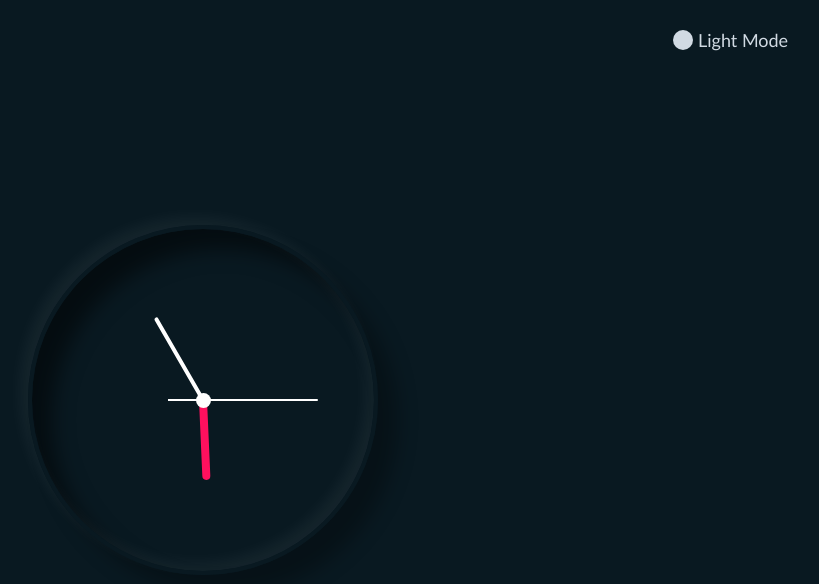
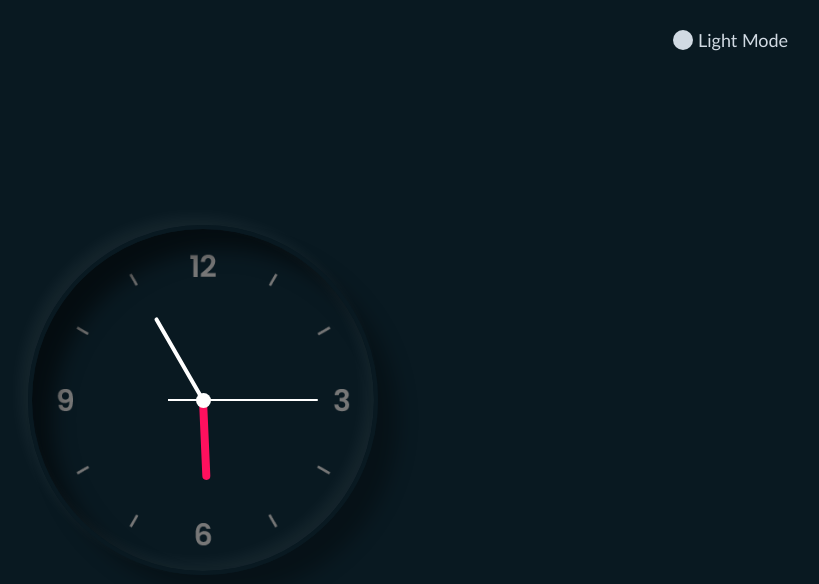
Before and after one commit to khaleelamsha/clock, a plain HTML site: page index.html in a window 1280 px wide. Shown: the whole page, without its empty margins (437-1256 px from the left). Drawn offline with Linux system fonts and the light colour scheme; the site is published under a folder, as on GitHub Pages, so addresses that start at the root find nothing.

Commit message:
Update style.css

```diff
--- a/style.css
+++ b/style.css
@@ -20,7 +20,7 @@ body.light{
     display: flex;
     justify-content: center;
     align-items: center;
-    background: url(/png/clock.png);
+    background: url(png/clock.png);
     background-size: cover;
     border: 4px solid #091921;
     border-radius: 50%;
```
